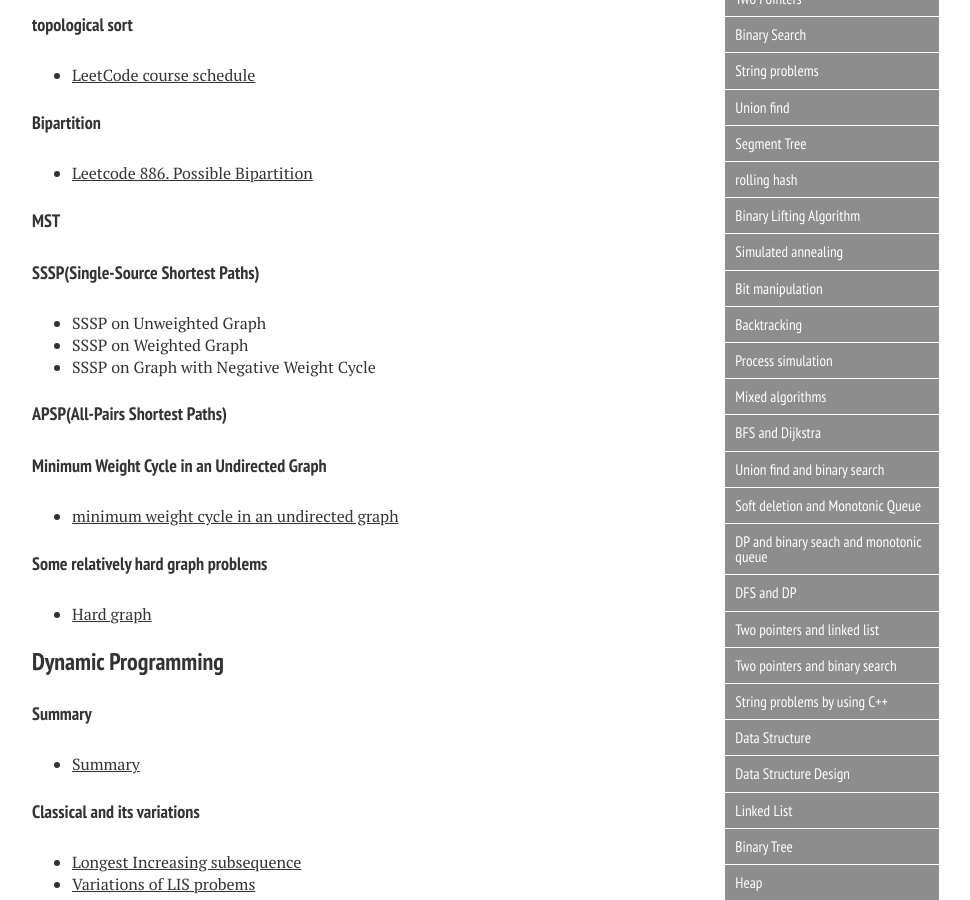
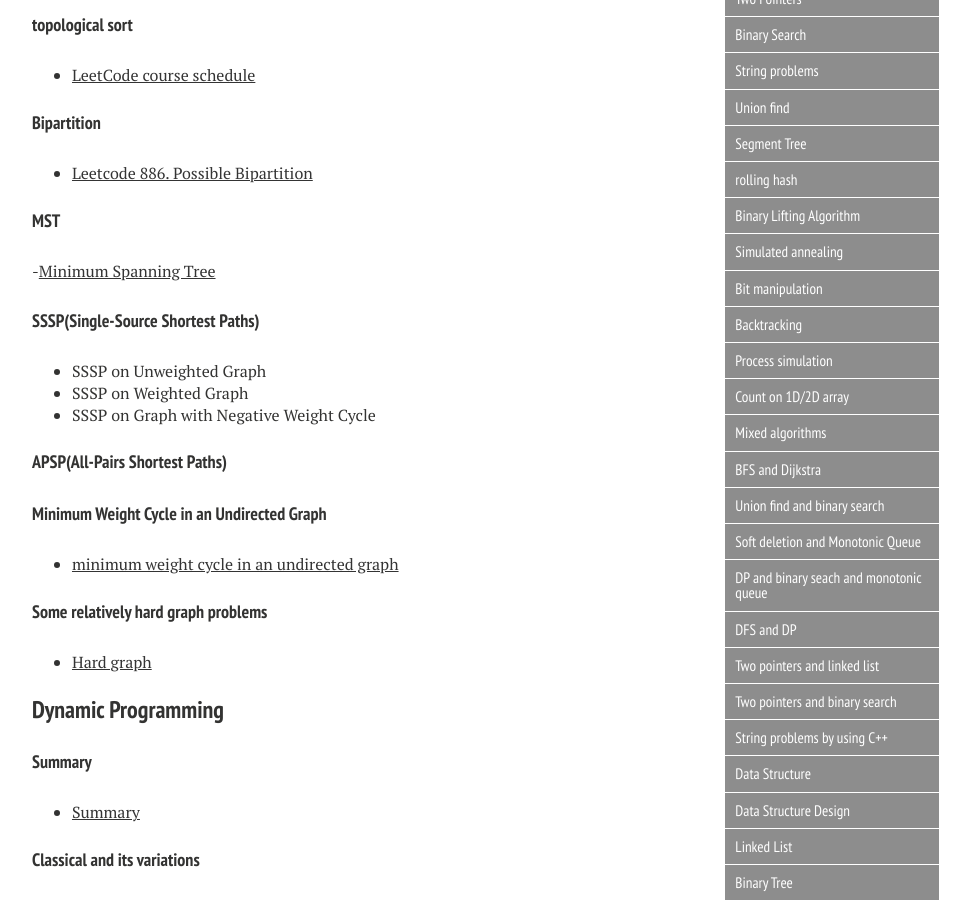
Before and after one commit to xiaokeshen/xiaokeshen.github.io, a Jekyll site: the page built from blog/index.md, in a window 1280 px wide and 900 px high, scrolled down 1016 px. Shown: the whole window, without its empty margins (288-1258 px from the left). Built offline with Jekyll 4.4.1, drawn with Linux system fonts in a browser that asks for light colours; nearby versions of some CDN libraries; some of the changed text lies outside the part shown.

Commit message:
add two blogs

```diff
--- a/blog/index.md
+++ b/blog/index.md
@@ -41,6 +41,7 @@ My 'Serious' coding got started since I became a student as a Computer Science M
 - [Leetcode 886. Possible Bipartition](coding/graph/bipartition/bipartition.md)
 
 #### MST
+-[Minimum Spanning Tree](https://medium.com/@jim.morris.shen/minimum-spanning-tree-b02ff538df37?source=friends_link&sk=527828767df20ebd70b54e35d059e874)
 
 #### SSSP(Single-Source Shortest Paths)
 - SSSP on Unweighted Graph
@@ -140,6 +141,8 @@ My 'Serious' coding got started since I became a student as a Computer Science M
 ## Process simulation
 - [process simulation](https://medium.com/@jim.morris.shen/process-simulation-ed6e726efa9?source=friends_link&sk=3b45a1f1226312c165bf658619f7e2c3)
 
+## Count on 1D/2D array
+- [count on 1D/2D array](https://medium.com/@jim.morris.shen/count-on-1d-2d-array-2d57227958ed?sk=d58a41e56f76f0bca02057d740a0c949)
 
 ## Mixed algorithms
 ### BFS and Dijkstra
```
